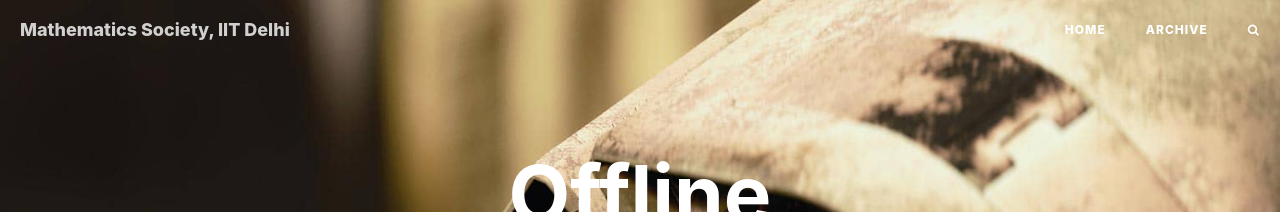
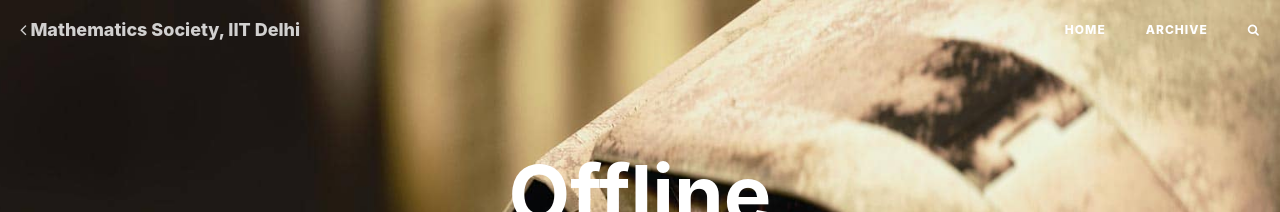
Before and after one commit to mathsociitd/blog, a Jekyll site: the page built from offline.html, in a window 1280 px wide. Shown: the top 212 px of the page. Built offline with Jekyll 4.4.1, drawn with Linux system fonts in a browser that asks for light colours; nearby versions of some CDN libraries; comment, search, counter and statistics services are not loaded.

```diff
--- a/_config.yml
+++ b/_config.yml
@@ -7,6 +7,7 @@ description: "Blog for Mathematics Society, IIT Delhi"
 keyword: "mathsociitd, mathsoc-blog"
 url: "https://mathsociitd.github.io"              # your host, for absolute URL
 baseurl: "/blog"                             # for example, '/blog' if your blog hosted on 'host/blog'
+parenturl: "http://mathsoc.iitd.ac.in"
 
 # Publish posts or collection documents with a future date.
 future: true
--- a/_includes/nav.html
+++ b/_includes/nav.html
@@ -13,7 +13,7 @@
                     <span class="icon-bar"></span>
                     <span class="icon-bar"></span>
                 </button>
-                <a class="navbar-brand" href="{{ site.baseurl }}/">{{ site.title }}</a>
+                <a class="navbar-brand" href="{% if site.parenturl %}{{ site.parenturl }}{% else %}{{ site.baseurl }}{% endif %}/">{% if site.parenturl %}<i class="fa fa-angle-left"></i>&nbsp;{% endif %}{{ site.title }}</a>
             </div>
 
             <!-- Collect the nav links, forms, and other content for toggling -->
```
